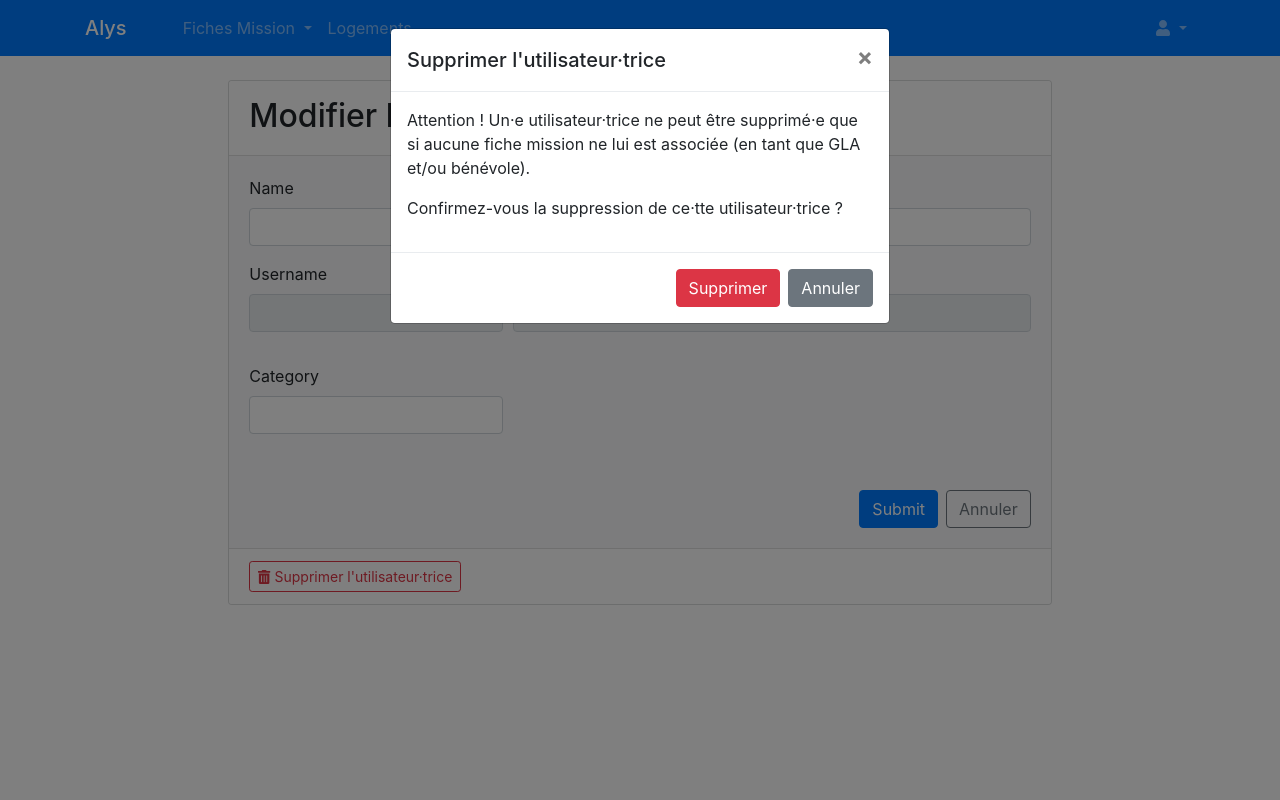
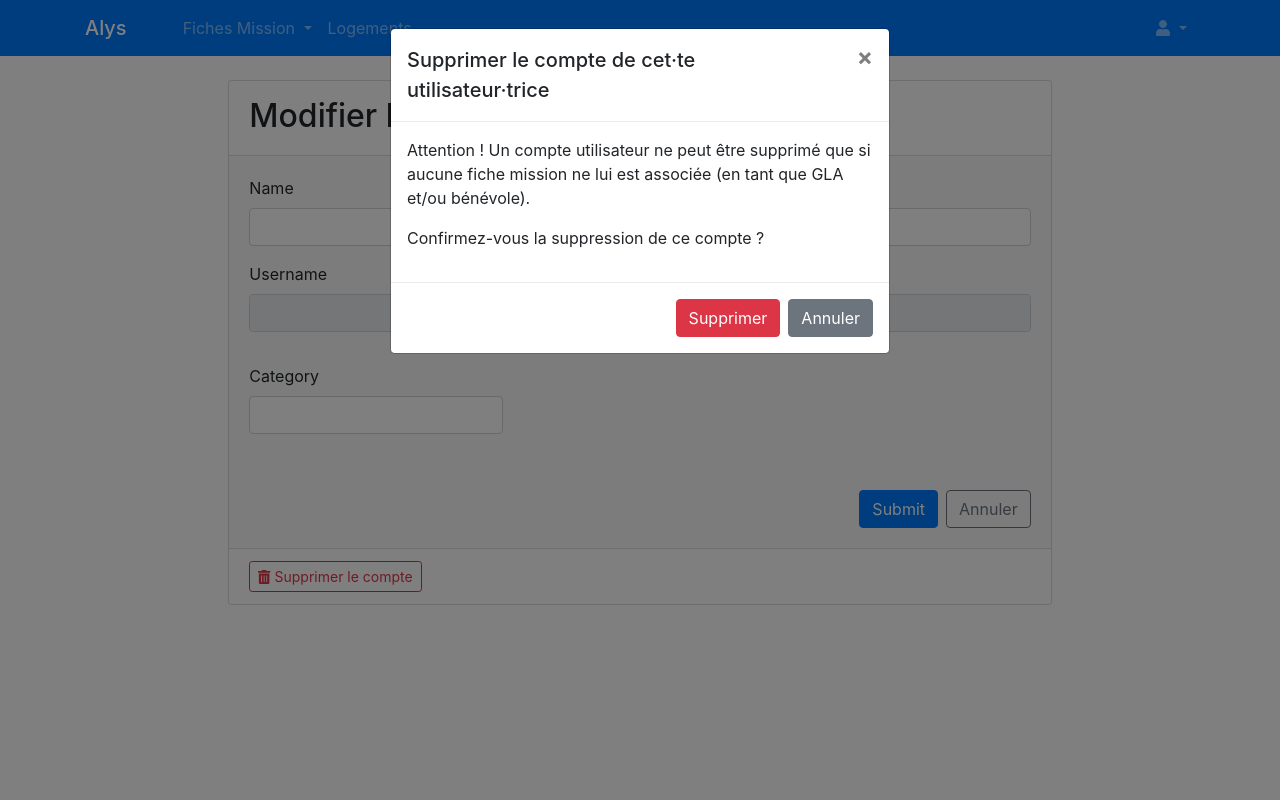
Before and after one commit to LiliceD/HHMissions, a Symfony app: template templates/user/edit.html.twig in a window 1280 px wide, after a click on "Supprimer le compte". Run offline with Twig, Linux system fonts and the light colour scheme; the template is opened without the code that fills it, so the values that code supplies are empty; form fields are guessed from the names that the template uses; some libraries are stand-ins or nearby versions.

```diff
--- a/src/Entity/User.php
+++ b/src/Entity/User.php
@@ -306,7 +306,7 @@ class User implements AdvancedUserInterface, \Serializable
     /**
      * @return Collection|Mission[]
      */
-    public function getMissionsAsGla()
+    public function getMissionsAsGla():Collection
     {
         return $this->missionsAsGla;
     }
@@ -314,7 +314,7 @@ class User implements AdvancedUserInterface, \Serializable
     /**
      * @return Collection|Mission[]
      */
-    public function getMissionsAsVolunteer()
+    public function getMissionsAsVolunteer():Collection
     {
         return $this->missionsAsVolunteer;
     }
--- a/templates/user/edit.html.twig
+++ b/templates/user/edit.html.twig
@@ -12,14 +12,14 @@
     <div class="modal-dialog" role="document">
       <div class="modal-content">
         <div class="modal-header">
-          <h5 class="modal-title" id="deleteModalLabel">Supprimer l'utilisateur·trice</h5>
+          <h5 class="modal-title" id="deleteModalLabel">Supprimer le compte de cet·te utilisateur·trice</h5>
           <button type="button" class="close" data-dismiss="modal" aria-label="Fermer">
             <span aria-hidden="true">&times;</span>
           </button>
         </div>
         <div class="modal-body">
-          <p>Attention ! Un·e utilisateur·trice ne peut être supprimé·e que si aucune fiche mission ne lui est associée (en tant que GLA et/ou bénévole).</p>
-          <p>Confirmez-vous la suppression de ce·tte utilisateur·trice ?</p>
+          <p>Attention ! Un compte utilisateur ne peut être supprimé que si aucune fiche mission ne lui est associée (en tant que GLA et/ou bénévole).</p>
+          <p>Confirmez-vous la suppression de ce compte ?</p>
         </div>
         <div class="modal-footer">
           <a href="{{ path('app_user_delete', {'id': user.id}) }}" class="btn btn-danger">Supprimer</a>
@@ -65,6 +65,6 @@
   {# Delete button opening a modal #}
   <button class="btn btn-sm btn-outline-danger" data-toggle="modal" data-target="#deleteModal">
     <i class="fas fa-trash-alt"></i>
-    Supprimer l'utilisateur·trice
+    Supprimer le compte
   </button>
 {% endblock %}
```
Also changed, not shown: src/Controller/UserAdminController.php (+19 -2 lines), templates/user/view.html.twig (+4 -8 lines).
